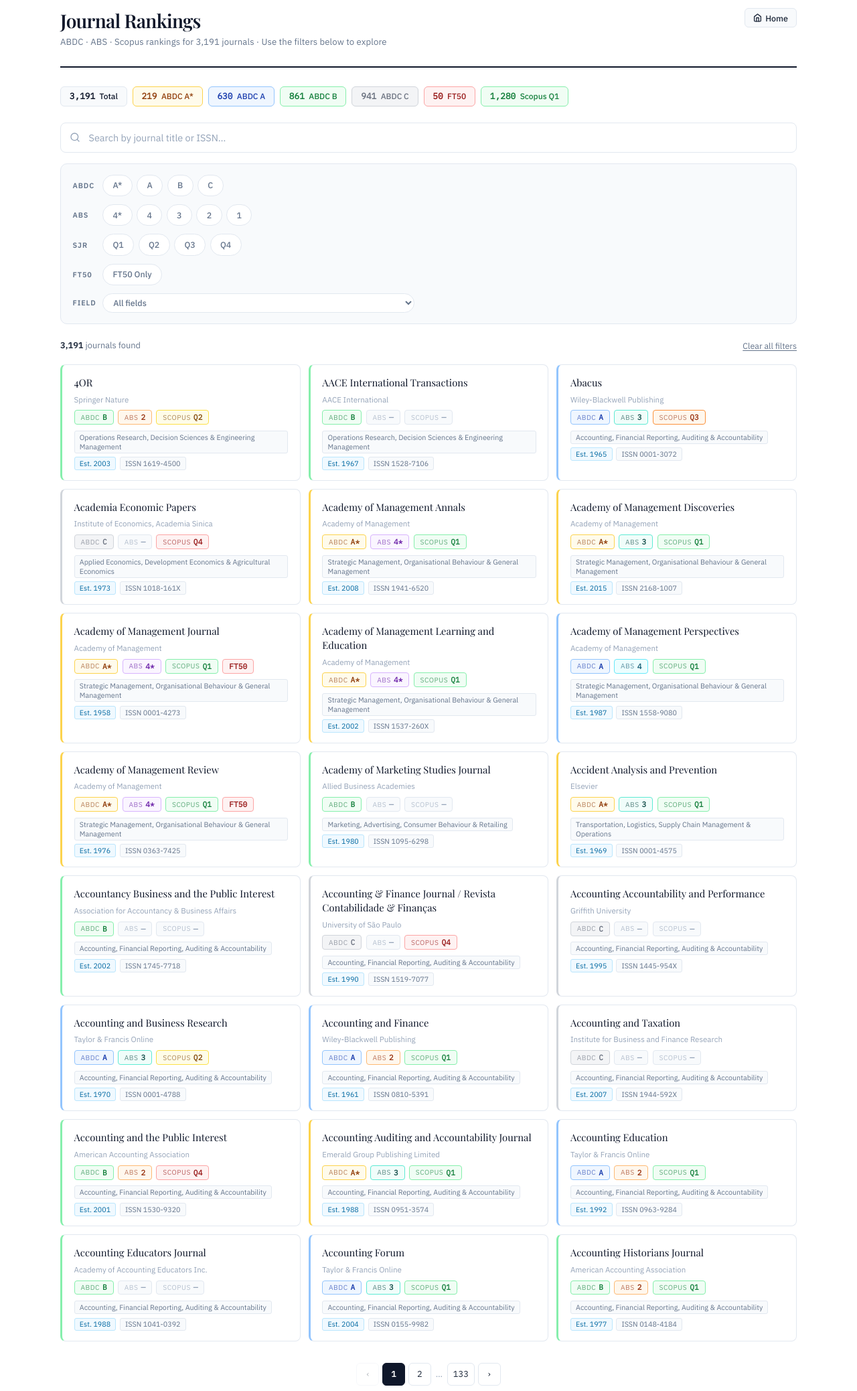
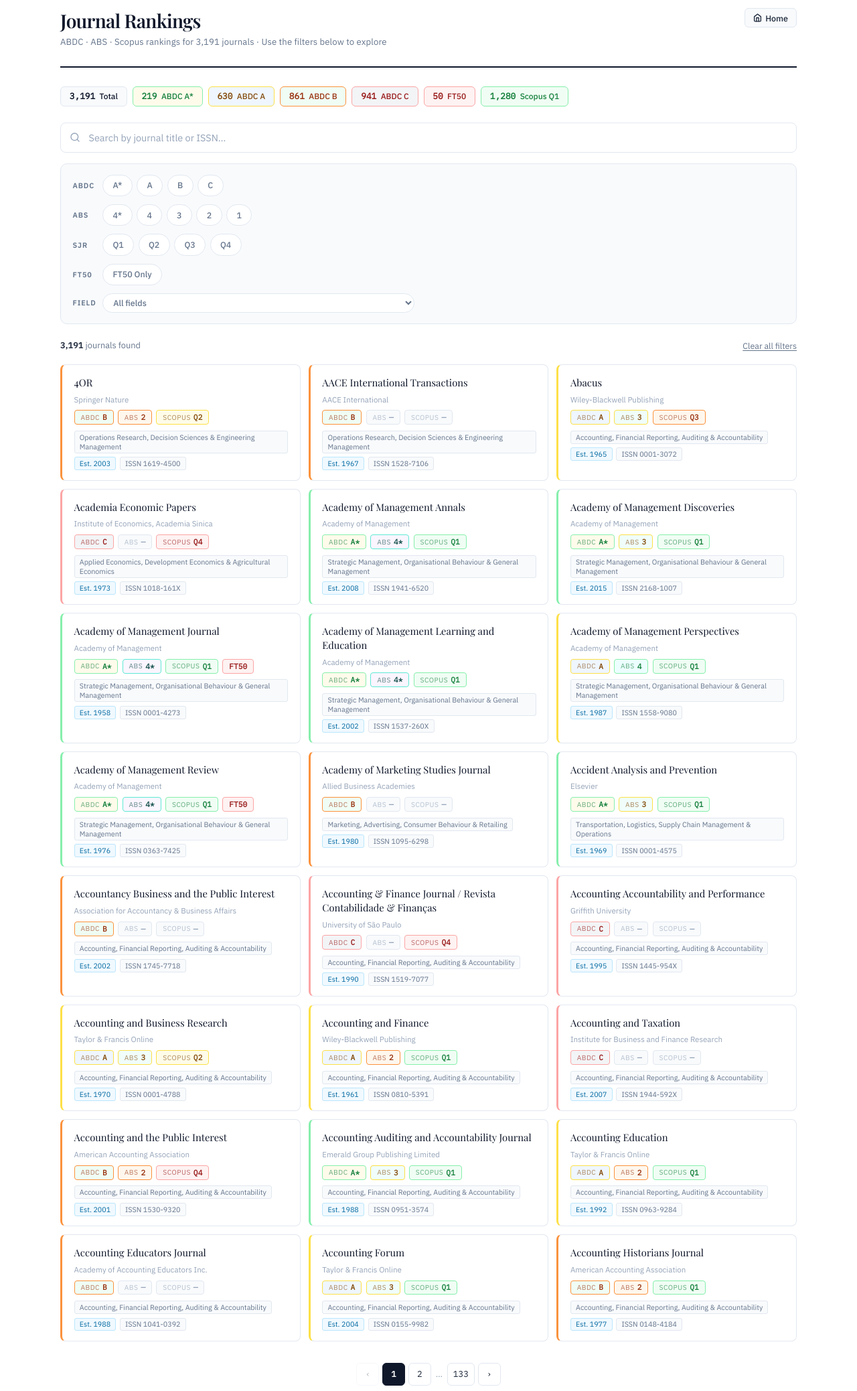
Before and after one commit to pawankb13/pawankb13.github.io, a Jekyll site: the page files/journals.html, which Jekyll copies as it is, in a window 1280 px wide. Shown: the whole page at 67% size. Built offline with Jekyll 4.4.1, drawn with Linux system fonts in a browser that asks for light colours.

Commit message:
Main Fiel Change

```diff
--- a/files/journals.html
+++ b/files/journals.html
@@ -16,16 +16,17 @@
   --snow:   #f8fafc;
   --white:  #ffffff;
 
-  --astar-bg: #fffbeb; --astar-fg: #92400e; --astar-border: #fcd34d;
-  --a-bg:    #eff6ff;  --a-fg:    #1e40af;  --a-border:    #93c5fd;
-  --b-bg:    #f0fdf4;  --b-fg:    #15803d;  --b-border:    #86efac;
-  --c-bg:    #f3f4f6;  --c-fg:    #6b7280;  --c-border:    #d1d5db;
+  --astar-bg: #fffbeb; --astar-fg: #15803d; --astar-border: #86efac;
+  --a-bg:    #eff6ff;  --a-fg:    #854d0e;  --a-border:    #fde047;
+  --b-bg:    #f0fdf4;  --b-fg:    #9a3412;  --b-border:    #fb923c;
+  --c-bg:    #f3f4f6;  --c-fg:    #991b1b;  --c-border:    #fca5a5;
 
-  --abs4s-bg:#faf5ff;  --abs4s-fg:#6b21a8;  --abs4s-border:#d8b4fe;
-  --abs4-bg: #ecfeff;  --abs4-fg: #155e75;  --abs4-border: #67e8f9;
-  --abs3-bg: #f0fdfa;  --abs3-fg: #134e4a;  --abs3-border: #5eead4;
-  --abs2-bg: #fff7ed;  --abs2-fg: #9a3412;  --abs2-border: #fdba74;
-  --abs1-bg: #f3f4f6;  --abs1-fg: #64748b;  --abs1-border: #cbd5e1;
+  --abs4s-bg:#faf5ff;  --abs4s-fg:#134e4a;  --abs4s-border:#5eead4;
+  --abs4-bg: #ecfeff;  --abs4-fg: #15803d;  --abs4-border: #86efac;
+  --abs3-bg: #f0fdfa;  --abs3-fg: #854d0e;  --abs3-border: #fde047;
+  --abs2-bg: #fff7ed;  --abs2-fg: #9a3412;  --abs2-border: #fb923c;
+  --abs1-bg: #f3f4f6;  --abs1-fg: #991b1b;  --abs1-border: #fca5a5;
+
 
   --ft50-bg: #fef2f2;  --ft50-fg: #991b1b;  --ft50-border: #fca5a5;
 
```
